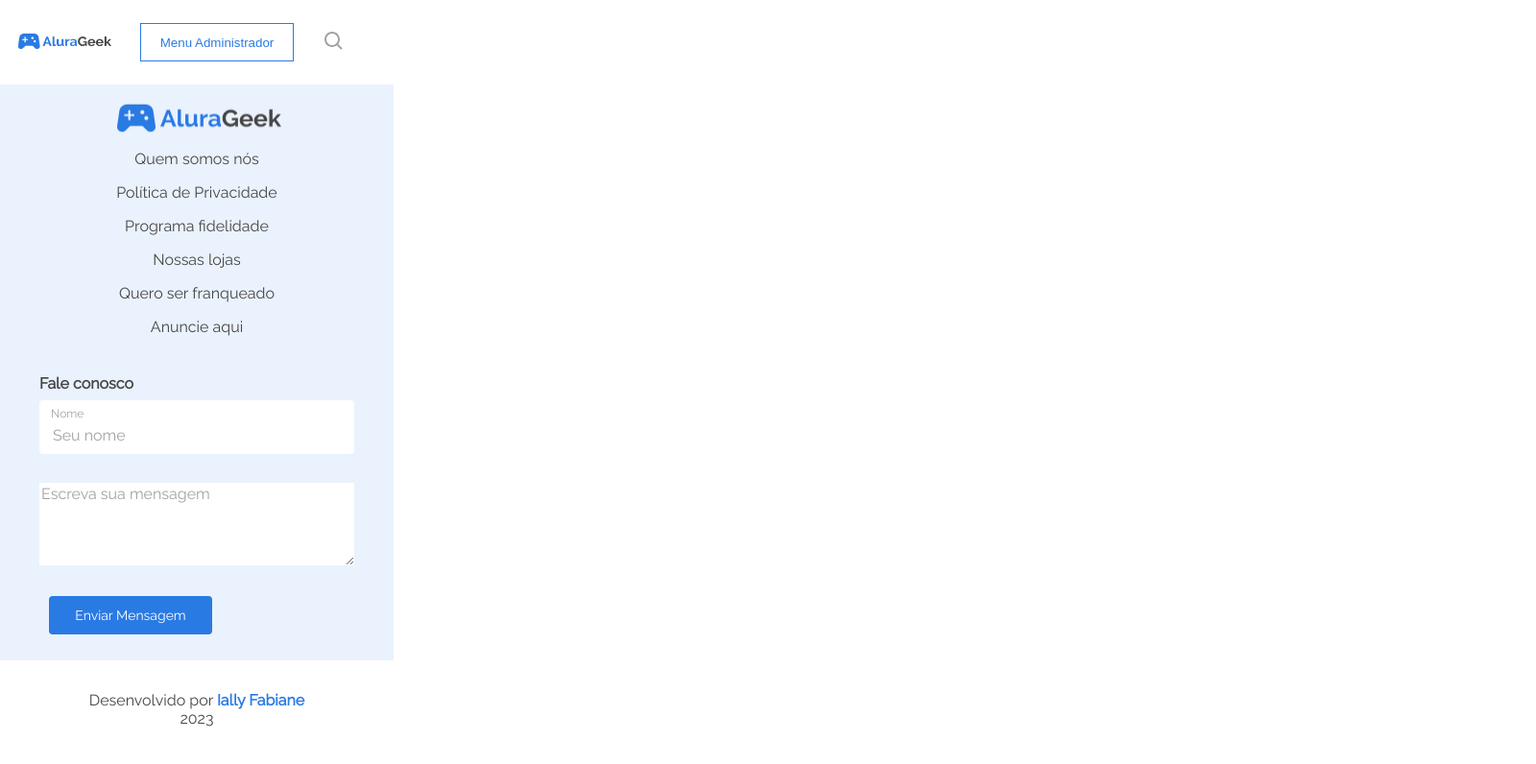
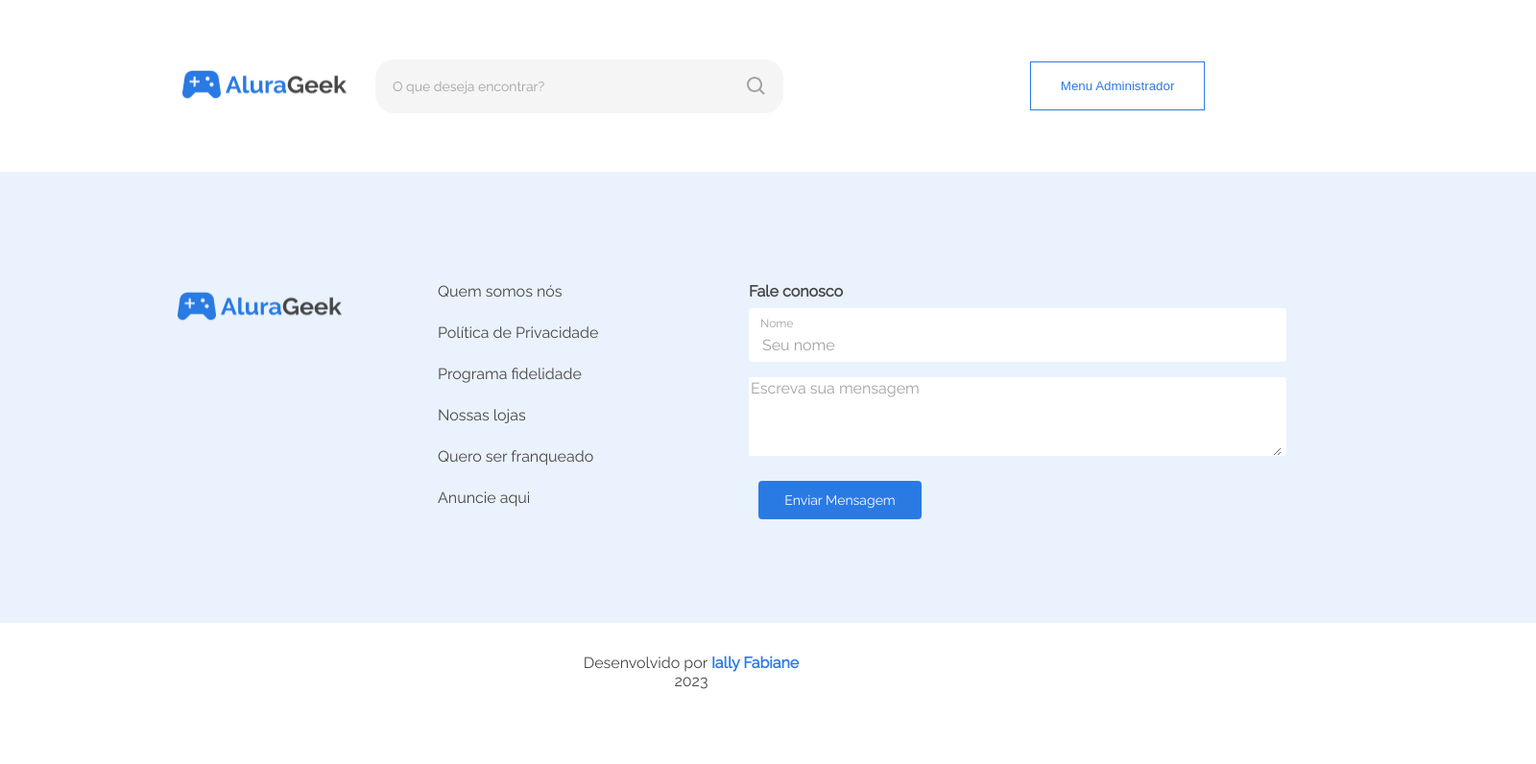
Before and after one commit to IallyFabiane/AluraGeek, a plain HTML site: page adicionar-produto.html in a window 1280 px wide. Shown: the whole page at 96% size, 1600 px wide, since content can reach past the window. Drawn offline with Linux system fonts and the light colour scheme.

Commit message:
sections menu, contato e footer layout desktop

```diff
--- a/assets/css/adicionar-produto.css
+++ b/assets/css/adicionar-produto.css
@@ -552,3 +552,198 @@
     }
 
 }
+
+@media (min-width: 994px) {
+
+    html, body {
+        overflow-x: visible;
+        min-width: 994px;
+    }
+
+    header {
+        min-width: 1440px;
+    }
+
+    .menu {
+        display: flex;
+        flex-direction: row;
+        justify-content: center;
+        align-items: center;
+        padding: 32px 0px;
+        margin: 0 auto;
+        gap: 30px;
+        width: 1136px;
+        height: 115px;
+    }
+
+    .menu__logo {
+        width: 176px;
+        height: 50px;
+        order: 0;
+        justify-self: flex-start;
+    }
+
+    .menu__search {
+        display: flex;
+        flex-direction: row;
+        align-items: center;
+        justify-content: space-between;
+        padding: 8px 16px;
+        gap: 0;
+        width: 393px;
+        height: 40px;
+        background-color: var(--softgray);
+        border-radius: 20px;
+        order: 1;
+    }
+
+    .menu__search-input {
+        width: 209px;
+        height: 16px;
+        font-family: 'Raleway', sans-serif;
+        font-style: normal;
+        font-weight: 400;
+        font-size: 14px;
+        line-height: 16px;
+        display: flex;
+        align-items: center;
+        background-color: var(--softgray);
+        color: var(--mediumgray);
+        border: none;
+    }
+
+    .menu__search-input:focus {
+        outline: none;
+        caret-color: var(--mediumblue);
+    }
+
+    .menu__button {
+        order: 2;
+        width: 182px;
+        height: 51px;
+        margin-left: 20%;
+    }
+
+    .contato__container {
+        display: flex;
+        flex-direction: column;
+        align-items: flex-start;
+        padding: 0px;
+        min-width: 1600px;
+        height: 470px;
+    }
+
+    .contato {
+        display: flex;
+        flex-direction: row;
+        justify-content: center;
+        align-items: center;
+        padding: 60px;
+        margin: 0 100px;
+        gap: 0px;
+        width: 1200px;
+        height: 368px;
+    }
+
+    .suporte {
+        display: flex;
+        flex-direction: row;
+        align-items: flex-start;
+        padding: 0px;
+        gap: 100px;
+        width: 600px;
+        height: 240px;
+    }
+
+    .suporte__logo {
+        width: 176px;
+        height: 50px;
+    }
+
+    .suporte__lista {
+        display: flex;
+        flex-direction: column;
+        align-items: flex-start;
+        padding: 0px;
+        gap: 24px;
+        width: 176px;
+        height: 234px;
+    }
+
+    .suporte__item {
+        width: 176px;
+        height: 19px;
+        text-align: left;
+    }
+
+    .contato__form {
+        display: flex;
+        flex-direction: column;
+        align-items: flex-start;
+        padding: 0px;
+        gap: 8px;
+        width: 560px;
+        height: 240px;
+    }
+
+    .contato__form-titulo {
+        width: 560px;
+        height: 19px;
+    }
+
+    .contato__fields {
+        display: flex;
+        flex-direction: column;
+        align-items: flex-start;
+        padding: 0px;
+        gap: 8px;
+        width: 560px;
+        height: 250px;
+    }
+
+    .contato__input__container,
+    .contato__input__container--textarea {
+        width: 560px;
+    }
+
+    .contato__input {
+        width: 536px;
+    }
+
+    .contato__input--textarea {
+        width: 560px;
+        height: 78px;
+    }
+
+    .contato__input:focus,
+    .contato__input--textarea:focus {
+        width: 556px;
+    }
+
+    .contato__elementos {
+        width: 560px;
+        height: 56px;
+    }
+
+    .contato__textos {
+        width: 536px;
+        height: 40px;
+    }
+
+    .contato__elementos--textarea {
+        width: 555px;
+        height: 82px;
+        padding: 0;
+    }
+
+    .footer {
+        min-width: 1440px;
+        height: 102px;
+    }
+
+    .footer__p {
+       width: 234px;
+       height: 38px;
+    }
+
+}
```
